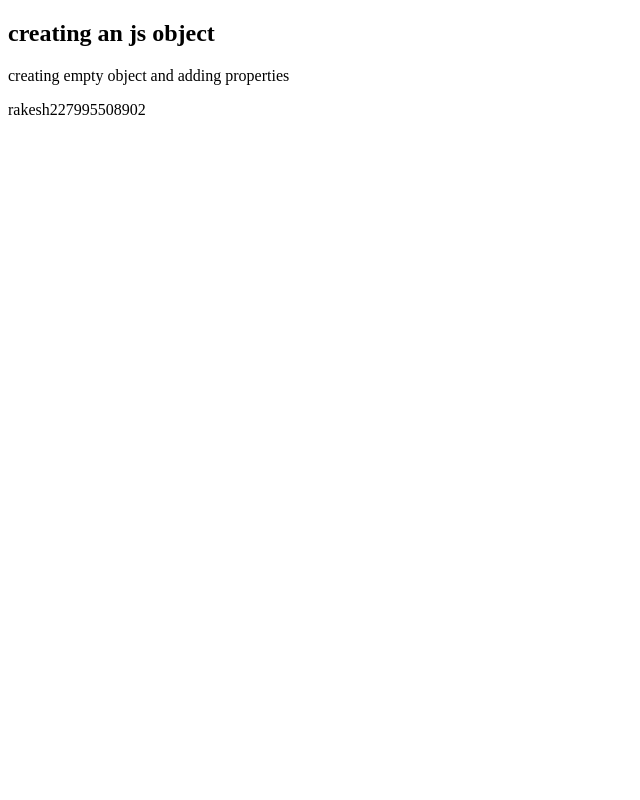
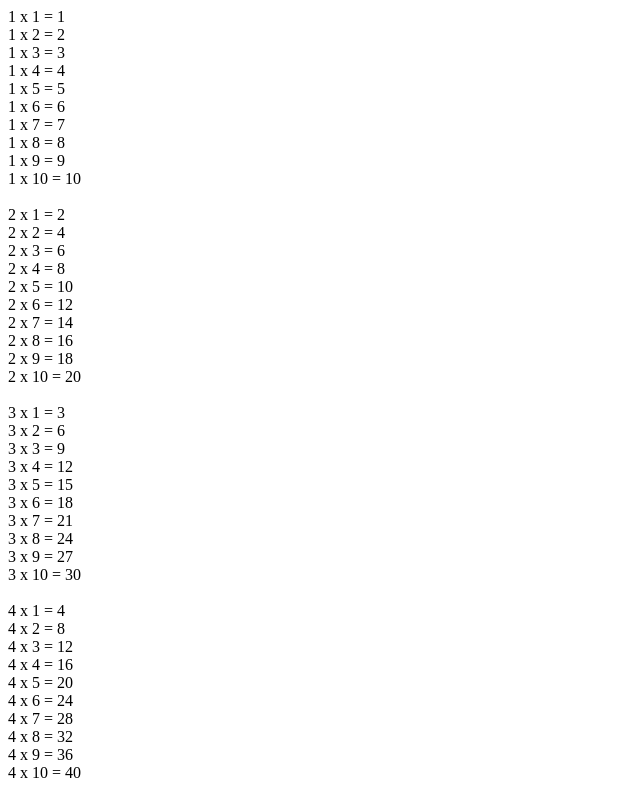
Before and after one commit to PodishettiRakesh/JavaScript_learning, a plain HTML site: page index.html in a window 1280 px wide. Shown: the top 800 px of the page, without its empty margins (0-640 px from the left). Drawn offline with Linux system fonts and the light colour scheme.

Commit message:
implemented program to print the tables upto given numbers

```diff
--- /dev/null
+++ b/ChallengeQuestions.js
@@ -0,0 +1,13 @@
+let table =(n) =>{
+    let output='';
+    for(let i=1;i<=n;i++){
+        for(let j=1;j<=10;j++){
+            let ans=i*j;
+            output += (`${i} x ${j} = ${ans}`)+'<br>';
+        }
+        output+='<br>';
+    }
+    document.getElementById('multiply').innerHTML = output;
+}
+
+table(5);
--- a/index.html
+++ b/index.html
@@ -1,30 +1,10 @@
 <!DOCTYPE html>
 <html>
+<head>
+    <title>Run JavaScript</title>
+</head>
 <body>
-    <h2>creating an js object</h2>
-    <p>creating empty object and adding properties</p>
-    <p id="demo"></p>
-    <!-- <script>
-        const person={};
-        person.name="rakesh",
-        person.age="22",
-        person.num="7995508902"
-        document.getElementById("demo").innerHTML=Object.values(person);
-    </script> -->
-
-    <script>
-        const person={
-        name:"rakesh",
-        age:"22",
-        num:"7995508902",
-        fulldata:function(){
-            return this.name+this.age+this.num;
-        }
-    };
-    document.getElementById("demo").innerHTML=person.fulldata();
-
-
-
-    </script>
+    <div id = 'multiply'></div>
+    <script src="ChallengeQuestions.js"></script>
 </body>
 </html>
```
